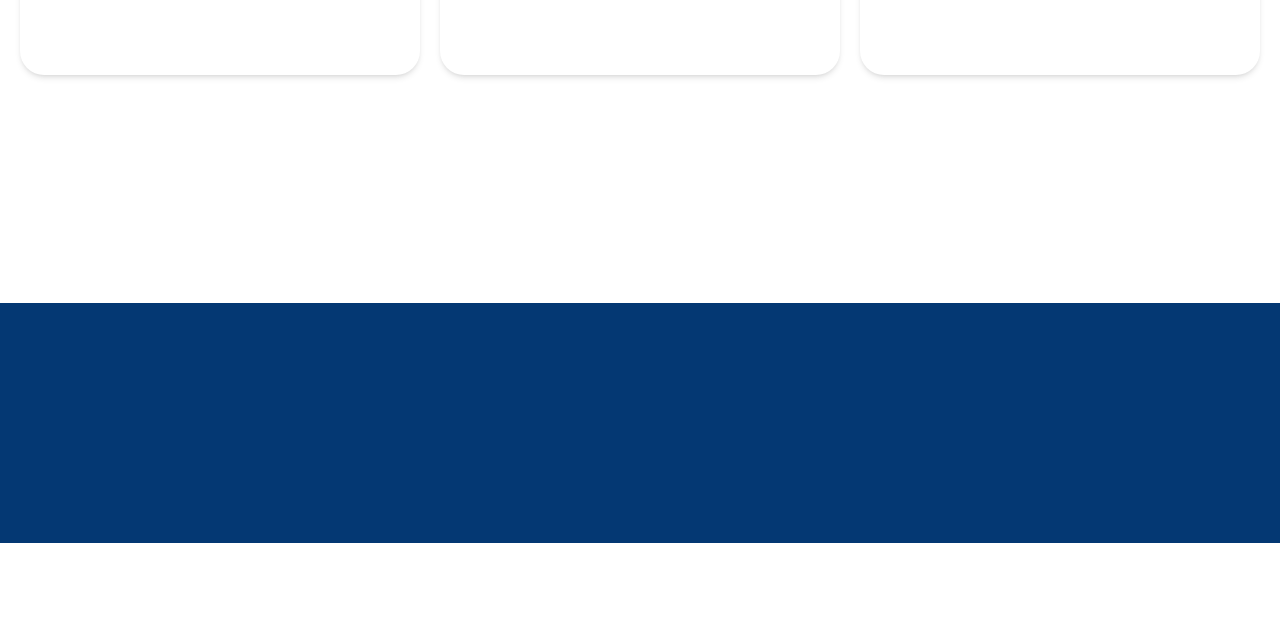
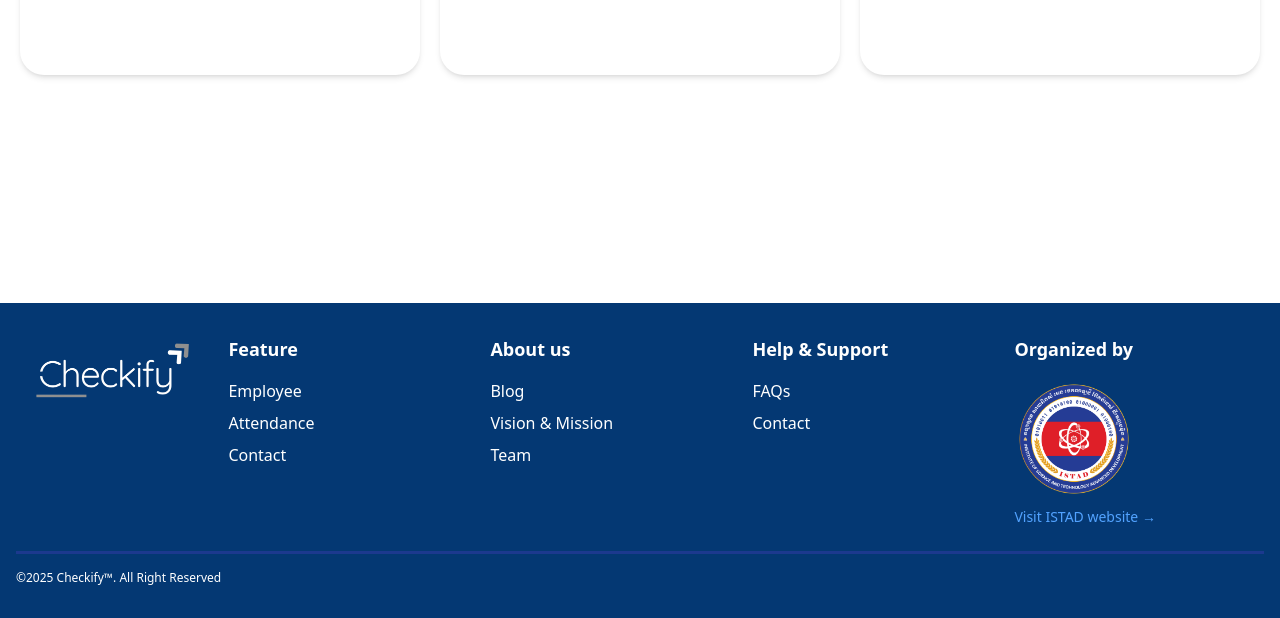
Before and after one commit to pre-university-G3/Employee-Management, a React (Vite) app: page / in a window 1280 px wide. Shown: the part 3617-4235 px from the top of the page. Before the commit the page ends 4160 px from the top, so only its background shows below. Built offline with nearby package versions, Linux system fonts and the light colour scheme.

Commit message:
add footer in home page

```diff
--- a/src/components/pages/Landing.jsx
+++ b/src/components/pages/Landing.jsx
@@ -1,5 +1,6 @@
 import React from 'react'
 import Navbar from '../navbar/Navbar'
+import Footer from '../footer/Footer'
 
 
 import pic1 from '../../assets/landing-pic-1.png'
@@ -89,10 +90,11 @@ const Landing = () => {
     </section>
 
     <section className="h-[30vh] bg-[#043873]">
-
+    <Footer />
     </section>
 
     </main>
+
 
     </>
   )
```
